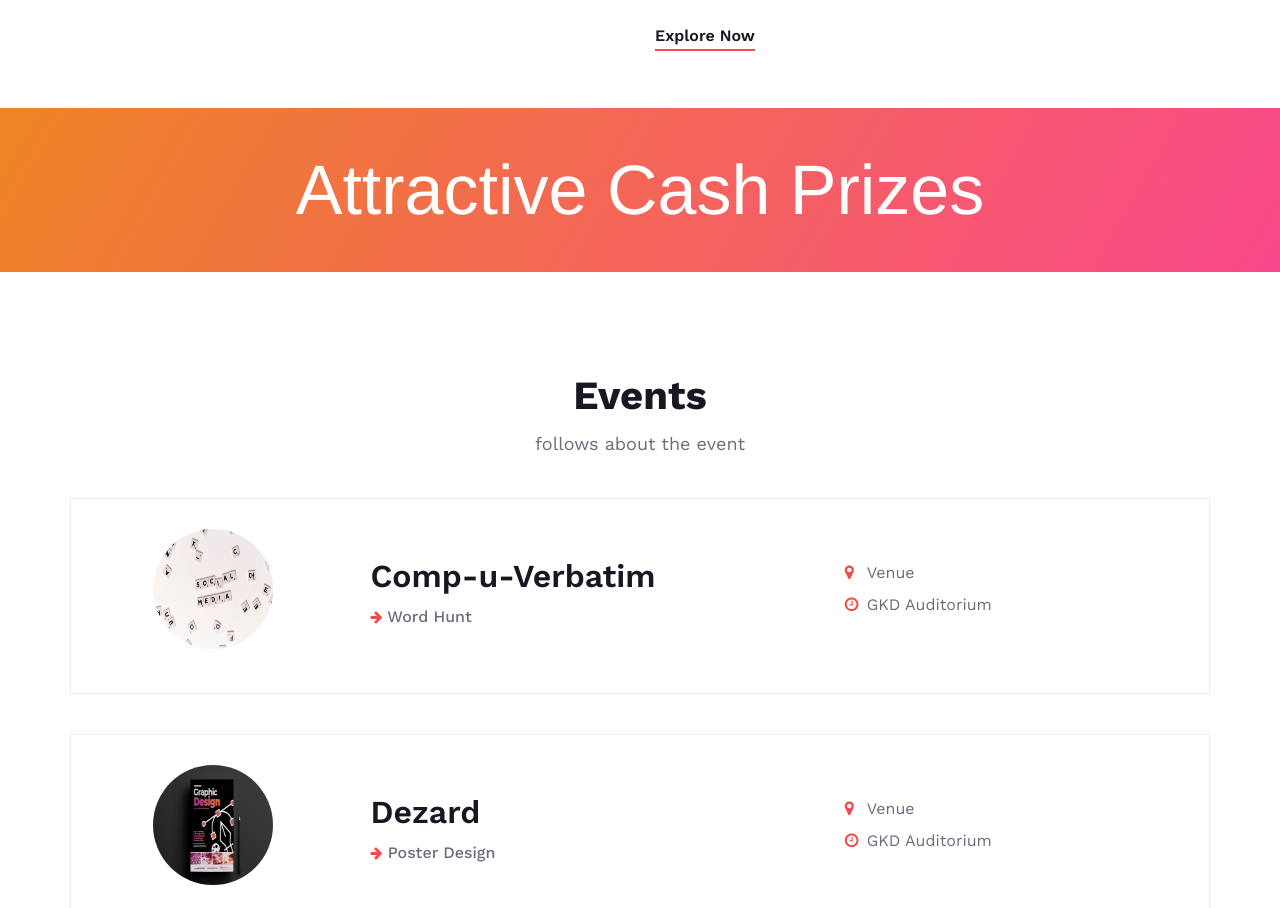
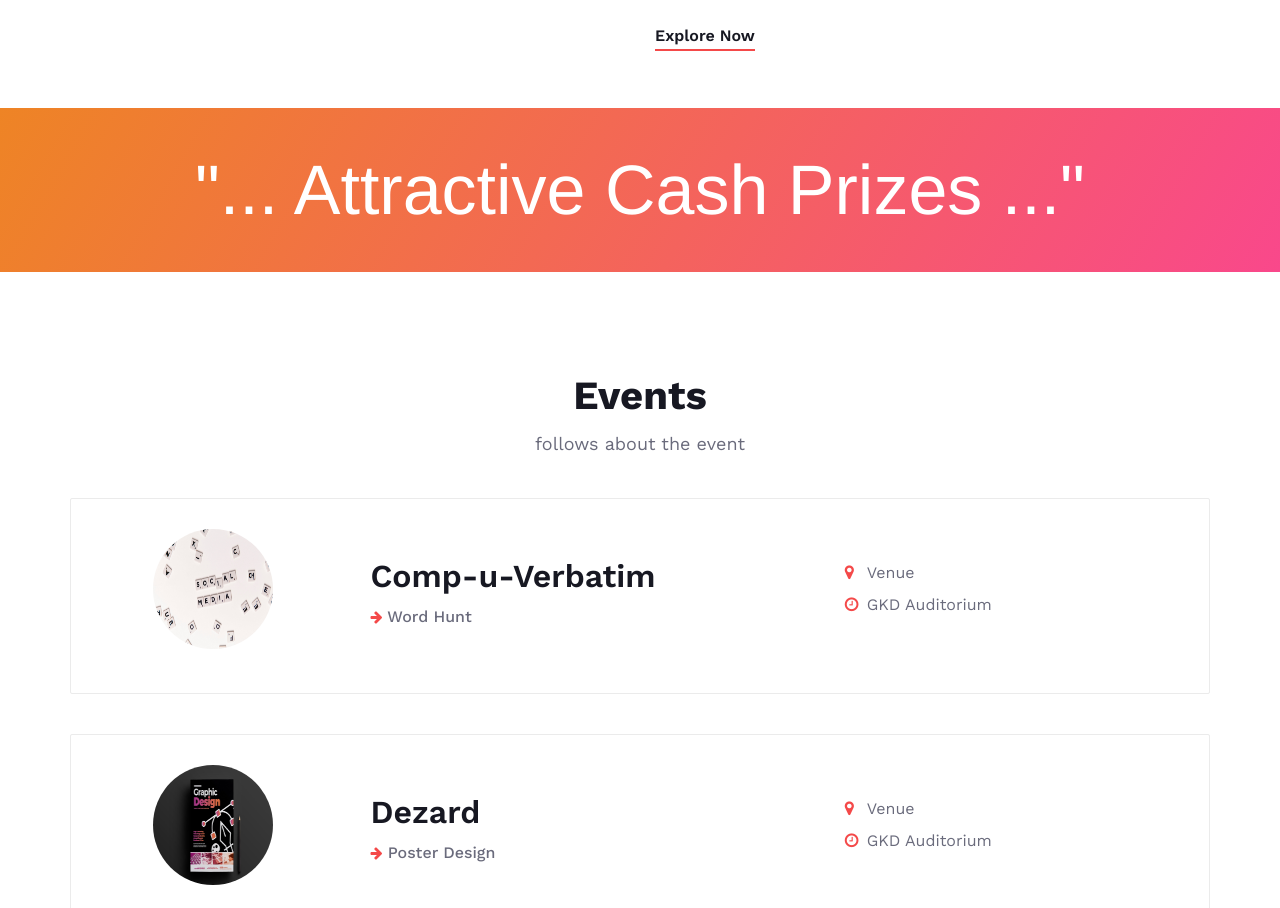
Before and after one commit to Divakaran5421/Knock-it, a plain HTML site: page index.html in a window 1280 px wide. Shown: the part 1752-2660 px from the top of the page. Drawn offline with nearby package versions, Linux system fonts and the light colour scheme; files whose address does not match are found by name.

Commit message:
prize updated

```diff
--- a/index.html
+++ b/index.html
@@ -129,8 +129,8 @@
     <!-- Home About Section End -->
 
     <!-- Team Member Section Begin -->
-    <section class="prize">
-        <h1>Attractive Cash Prizes</h1>
+     <section class="prize">
+        <h1>"... Attractive Cash Prizes ..."</h1>
     </section>
     <!-- Team Member Section End -->
 
```
